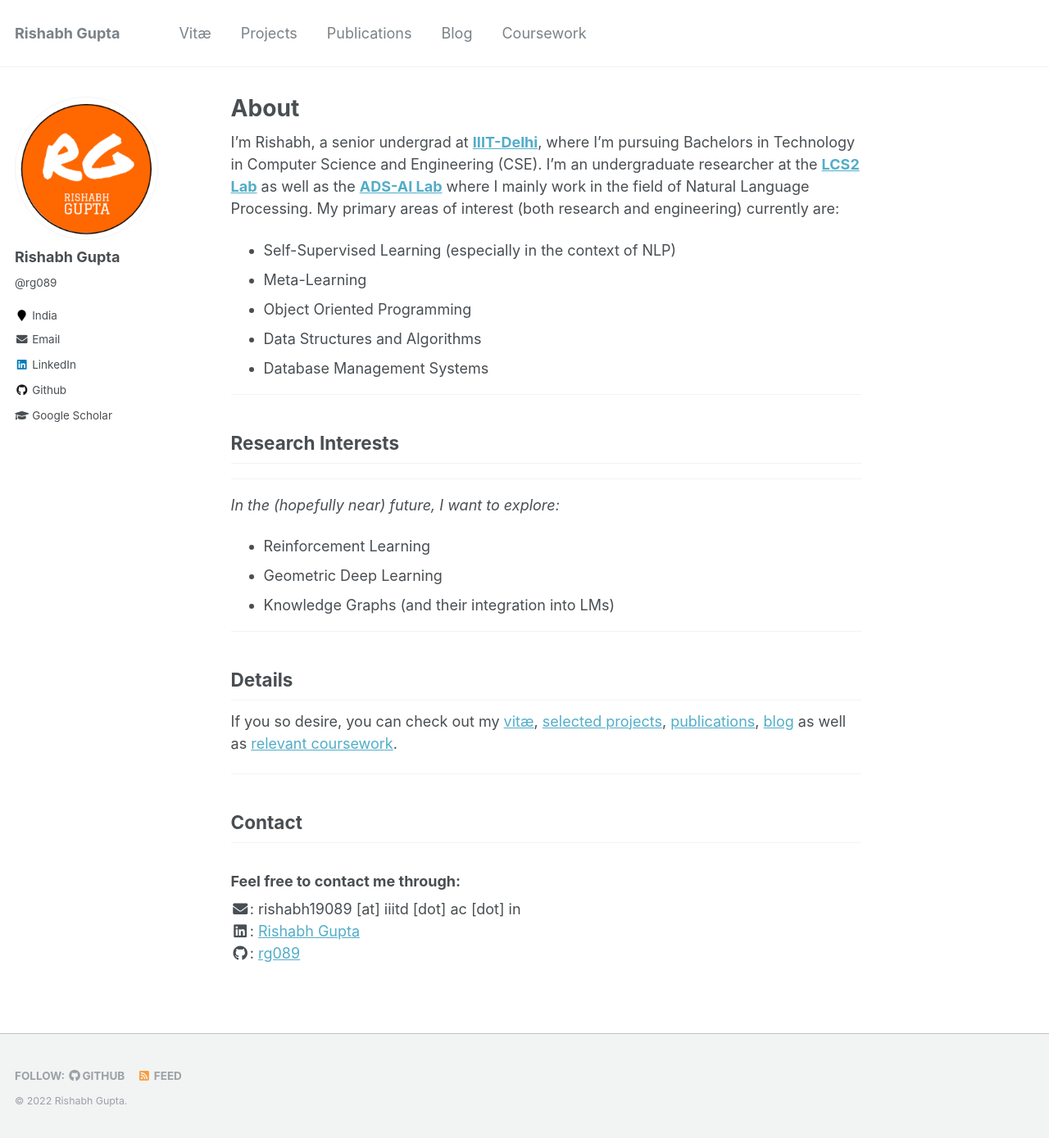
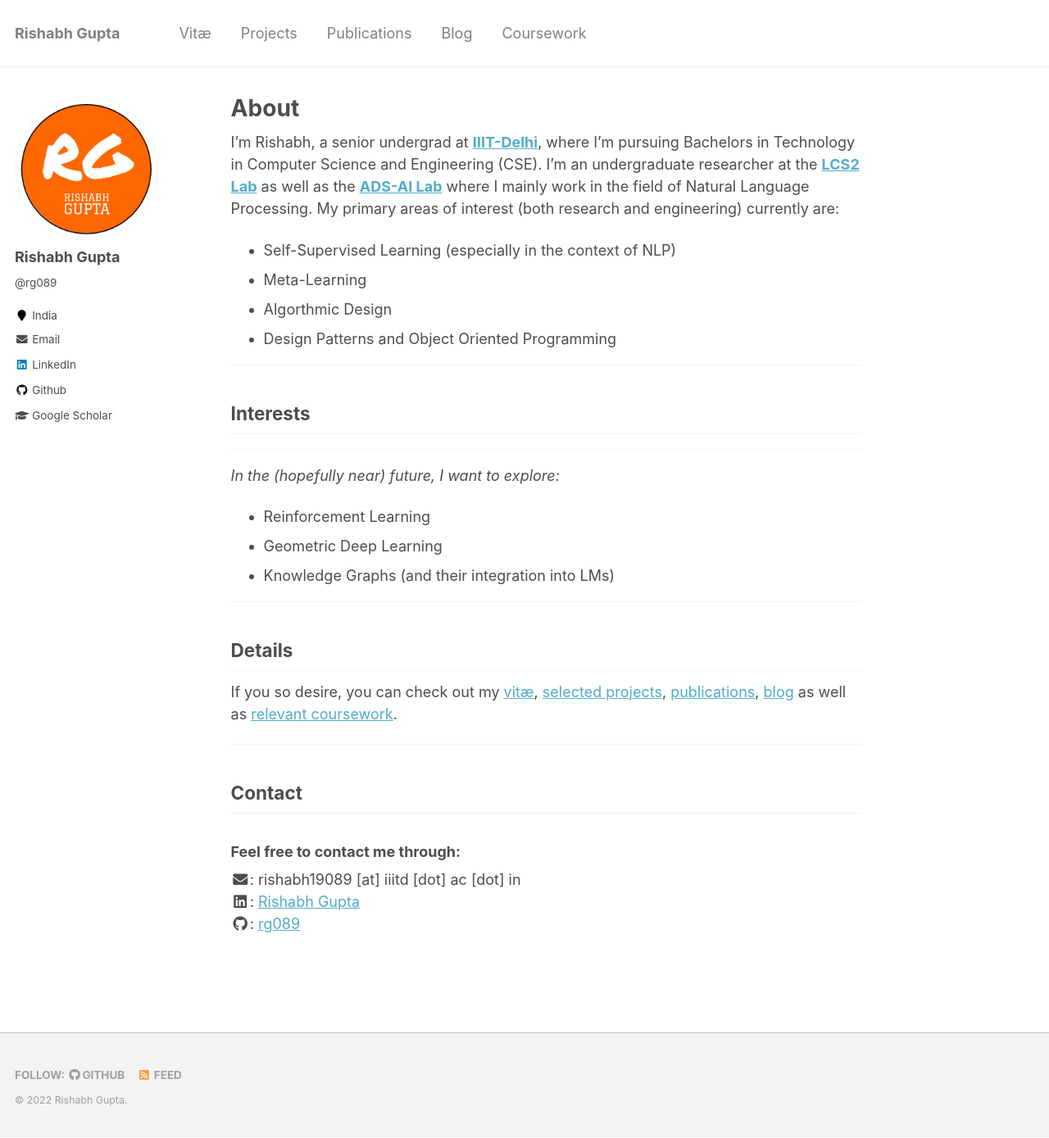
Before and after one commit to rg089/rg089.github.io, a Jekyll site: the page built from _pages/about.md, in a window 1280 px wide and 1389 px high. Shown: the whole window at 82% size. Built offline with Jekyll 4.4.1, drawn with Linux system fonts in a browser that asks for light colours.

Commit message:
updated about

```diff
--- a/_pages/about.md
+++ b/_pages/about.md
@@ -11,13 +11,12 @@ redirect_from:
 I'm Rishabh, a senior undergrad at **[IIIT-Delhi](https://www.iiitd.ac.in){:target="_blank"}**, where I'm pursuing Bachelors in Technology in Computer Science and Engineering (CSE). I'm an undergraduate researcher at the **[LCS2 Lab](https://lcs2.iiitd.edu.in/){:target="_blank"}** as well as the **[ADS-AI Lab](https://ads-ai.github.io/){:target="_blank"}** where I mainly work in the field of Natural Language Processing. My primary areas of interest (both research and engineering) currently are:
 - Self-Supervised Learning (especially in the context of NLP)
 - Meta-Learning
-- Object Oriented Programming
-- Data Structures and Algorithms
-- Database Management Systems
+- Algorthmic Design
+- Design Patterns and Object Oriented Programming
 
 ---
 
-## Research Interests
+## Interests
 
 
 
```
